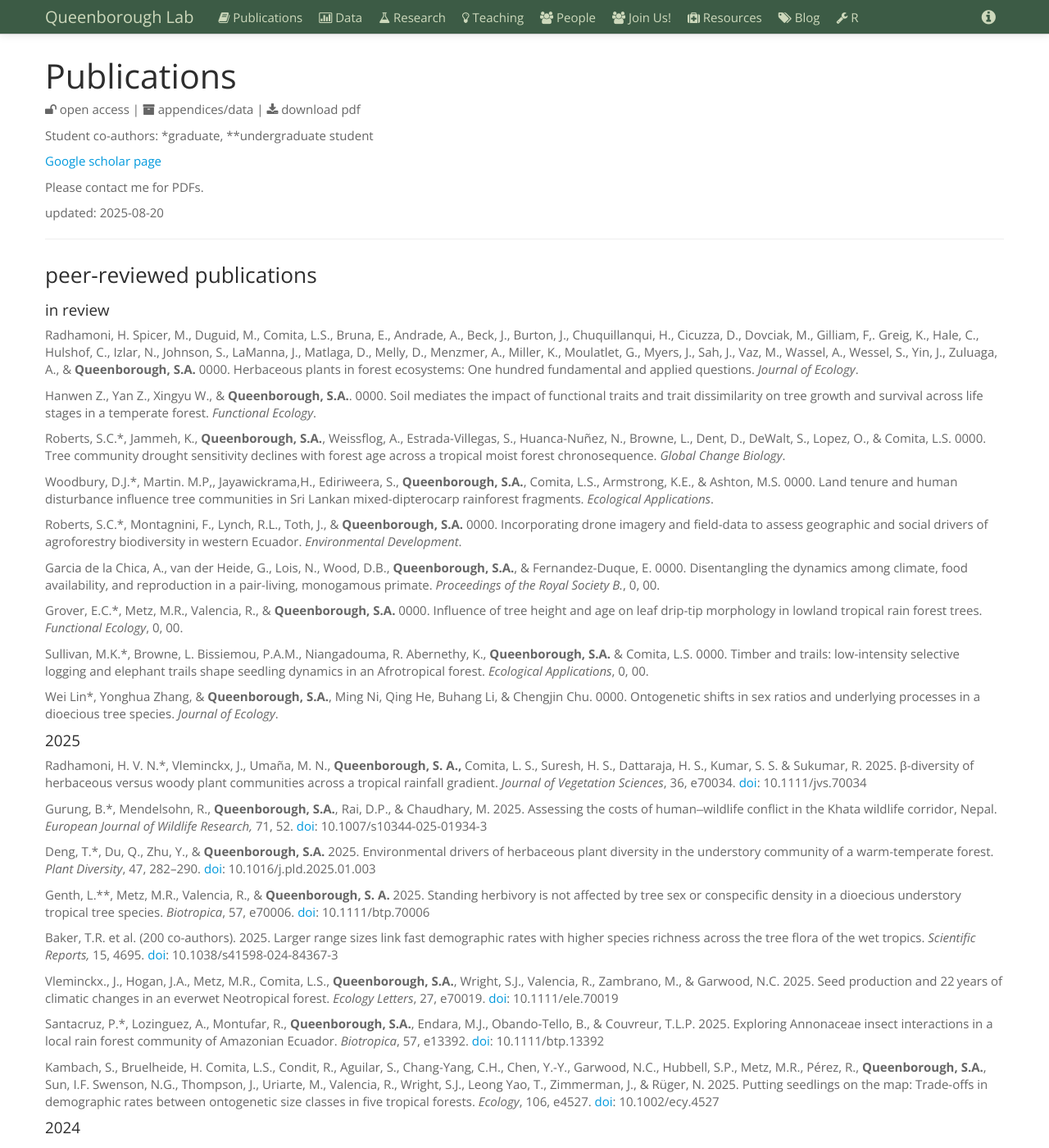
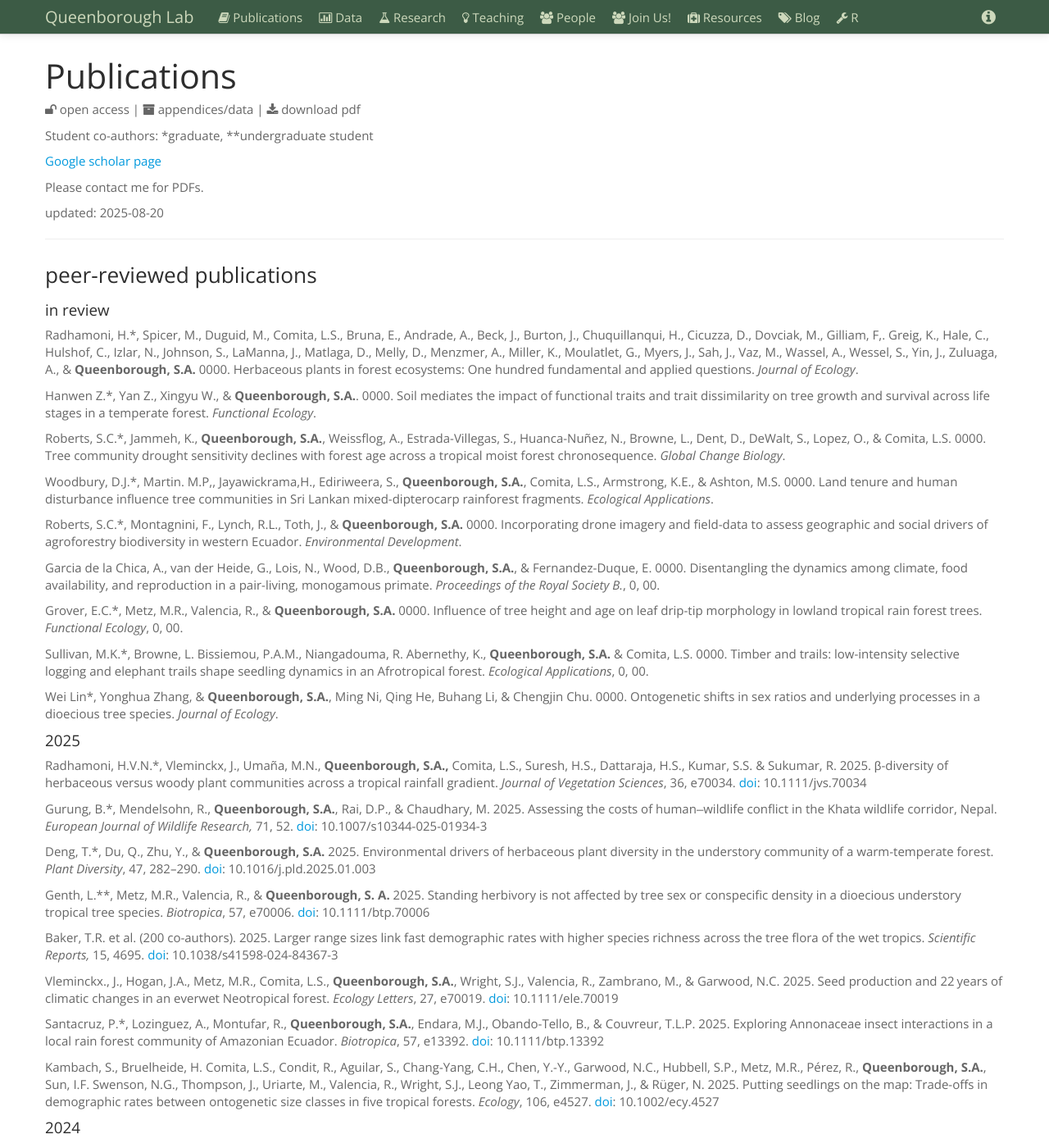
Before and after one commit to saq/saq.github.io, a Jekyll site: the page built from publications.md, in a window 1280 px wide and 1400 px high. Shown: the whole window at 82% size. Built offline with Jekyll 4.4.1, drawn with Linux system fonts in a browser that asks for light colours.

```diff
--- a/publications.md
+++ b/publications.md
@@ -42,9 +42,9 @@ Young, K.J.\*, Piotto, D., **Queenborough, S.A.**, & Ashton, M.S. 0000. Cacao ag
 
 
 #### in review
-Radhamoni, H. Spicer, M., Duguid, M., Comita, L.S., Bruna, E., Andrade, A., Beck, J., Burton, J., Chuquillanqui, H., Cicuzza, D., Dovciak, M., Gilliam, F,. Greig, K., Hale, C., Hulshof, C., Izlar, N., Johnson, S., LaManna, J., Matlaga, D., Melly, D., Menzmer, A., Miller, K., Moulatlet, G., Myers, J., Sah, J., Vaz, M., Wassel, A., Wessel, S., Yin, J., Zuluaga, A., & **Queenborough, S.A.** 0000. Herbaceous plants in forest ecosystems: One hundred fundamental and applied questions. *Journal of Ecology*.
+Radhamoni, H.\*, Spicer, M., Duguid, M., Comita, L.S., Bruna, E., Andrade, A., Beck, J., Burton, J., Chuquillanqui, H., Cicuzza, D., Dovciak, M., Gilliam, F,. Greig, K., Hale, C., Hulshof, C., Izlar, N., Johnson, S., LaManna, J., Matlaga, D., Melly, D., Menzmer, A., Miller, K., Moulatlet, G., Myers, J., Sah, J., Vaz, M., Wassel, A., Wessel, S., Yin, J., Zuluaga, A., & **Queenborough, S.A.** 0000. Herbaceous plants in forest ecosystems: One hundred fundamental and applied questions. *Journal of Ecology*.
 
-Hanwen Z., Yan Z., Xingyu W., & **Queenborough, S.A.**. 0000. Soil mediates the impact of functional traits and trait dissimilarity on tree growth and survival across life stages in a temperate forest. *Functional Ecology*.
+Hanwen Z.\*, Yan Z., Xingyu W., & **Queenborough, S.A.**. 0000. Soil mediates the impact of functional traits and trait dissimilarity on tree growth and survival across life stages in a temperate forest. *Functional Ecology*.
 
 Roberts, S.C.\*, Jammeh, K., **Queenborough, S.A.**, Weissflog, A., Estrada-Villegas, S., Huanca-Nuñez, N., Browne, L., Dent, D., DeWalt, S., Lopez, O., & Comita, L.S. 0000. Tree community drought sensitivity declines with forest age across a tropical moist forest chronosequence. *Global Change Biology*.
 
@@ -64,7 +64,7 @@ Wei Lin\*, Yonghua Zhang, & **Queenborough, S.A.**, Ming Ni, Qing He, Buhang Li,
 <!-- #### Accepted -->
 
 #### 2025
-Radhamoni, H. V. N.\*, Vleminckx, J., Umaña, M. N., **Queenborough, S. A.,** Comita, L. S., Suresh, H. S., Dattaraja, H. S., Kumar, S. S. & Sukumar, R. 2025. β-diversity of herbaceous versus woody plant communities across a tropical rainfall gradient. *Journal of Vegetation Sciences*, 36, e70034. [doi](https://doi.org/10.1111/jvs.70034): 10.1111/jvs.70034
+Radhamoni, H.V.N.\*, Vleminckx, J., Umaña, M.N., **Queenborough, S.A.,** Comita, L.S., Suresh, H.S., Dattaraja, H.S., Kumar, S.S. & Sukumar, R. 2025. β-diversity of herbaceous versus woody plant communities across a tropical rainfall gradient. *Journal of Vegetation Sciences*, 36, e70034. [doi](https://doi.org/10.1111/jvs.70034): 10.1111/jvs.70034
 
 Gurung, B.\*, Mendelsohn, R., **Queenborough, S.A.**, Rai, D.P., & Chaudhary, M. 2025. Assessing the costs of human‒wildlife conflict in the Khata wildlife corridor, Nepal. *European Journal of Wildlife Research,* 71, 52. [doi](https://doi.org/10.1007/s10344-025-01934-3): 10.1007/s10344-025-01934-3
 
```
